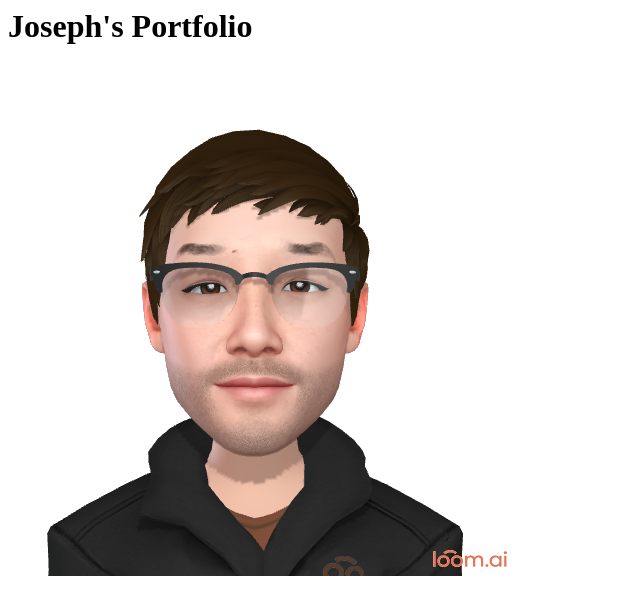
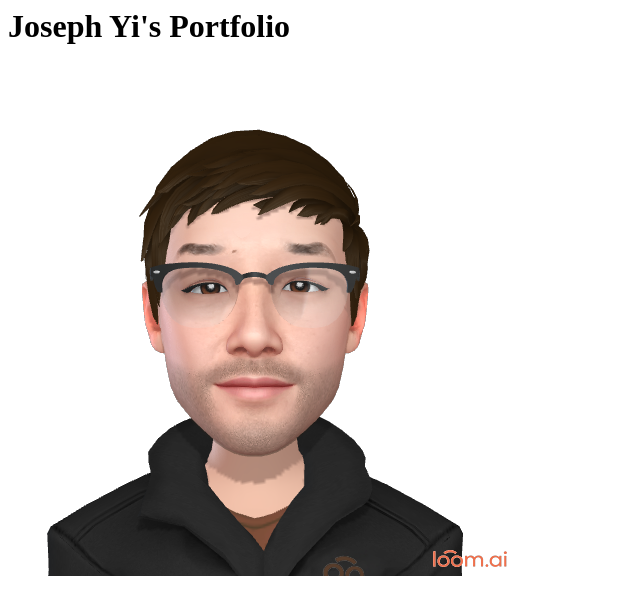
Before and after one commit to josephjyi/josephjyi.github.io, a plain HTML site: page index.html in a window 1280 px wide. Shown: the whole page, without its empty margins (0-640 px from the left). Drawn offline with Linux system fonts and the light colour scheme.

Commit message:
Add last name

```diff
--- a/index.html
+++ b/index.html
@@ -1,4 +1,4 @@
 <html>
-    <h1>Joseph's Portfolio</h1>
+    <h1>Joseph Yi's Portfolio</h1>
     <img src="./my-Avatar-1.png" />
 </html>
```
